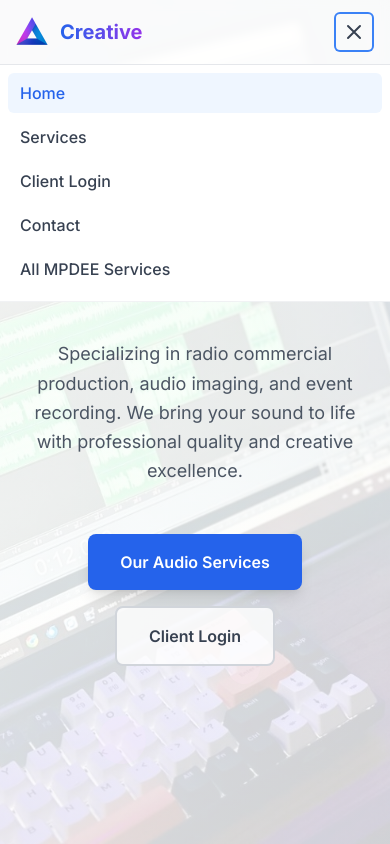
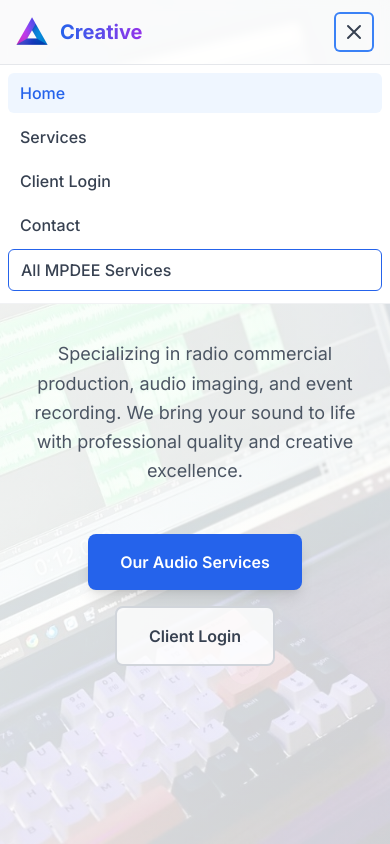
Before and after one commit to mattduff36/mpdee-creative, a Next.js app: page / in a window 390 px wide. Both pictures are taken after a click on the button "Open main menu". Shown: the top 844 px of the page. Built offline with nearby package versions, Linux system fonts and the light colour scheme.

Commit message:
Fix 'All MPDEE Services' button - handle external links properly in mobile menu

```diff
--- a/src/components/Navigation.tsx
+++ b/src/components/Navigation.tsx
@@ -230,6 +230,18 @@ const Navigation = ({ }: NavigationProps) => {
         <div className="md:hidden bg-white border-t border-gray-200">
           <div className="px-2 pt-2 pb-3 space-y-1 sm:px-3">
             {navigationItems.map((item) => (
+              item.external ? (
+                <a
+                  key={item.name}
+                  href={item.href}
+                  target="_blank"
+                  rel="noopener noreferrer"
+                  onClick={item.onClick}
+                  className="block w-full text-left px-3 py-2 rounded-md text-base font-medium transition-colors duration-200 hover:text-blue-600 hover:bg-gray-50 text-gray-700 border border-blue-600 hover:bg-blue-50"
+                >
+                  {item.name}
+                </a>
+              ) : (
                 <button
                   key={item.name}
                   onClick={() => handleNavClick(item.href, item.id)}
@@ -241,6 +253,7 @@ const Navigation = ({ }: NavigationProps) => {
                 >
                   {item.name}
                 </button>
+              )
             ))}
           </div>
         </div>
```
Lines whose indentation alone changed are shown as unchanged.
